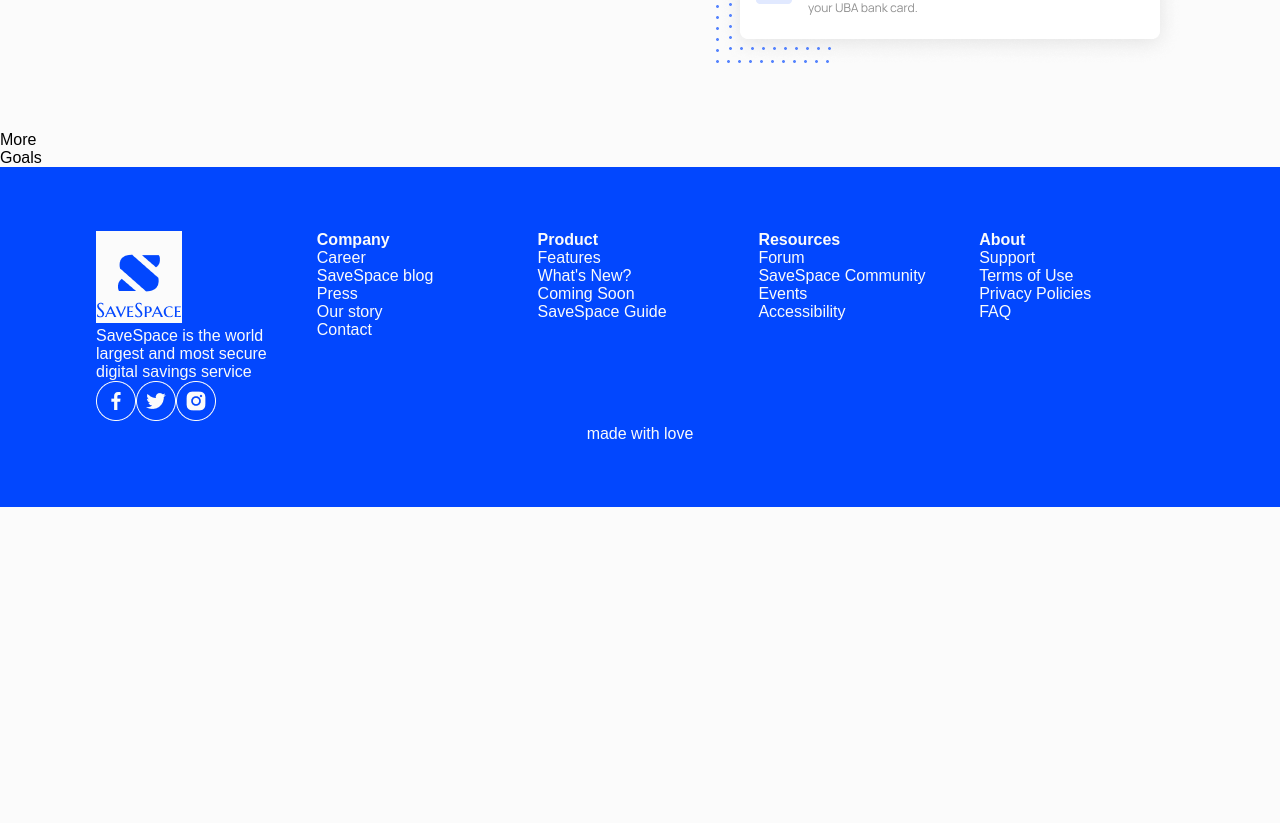
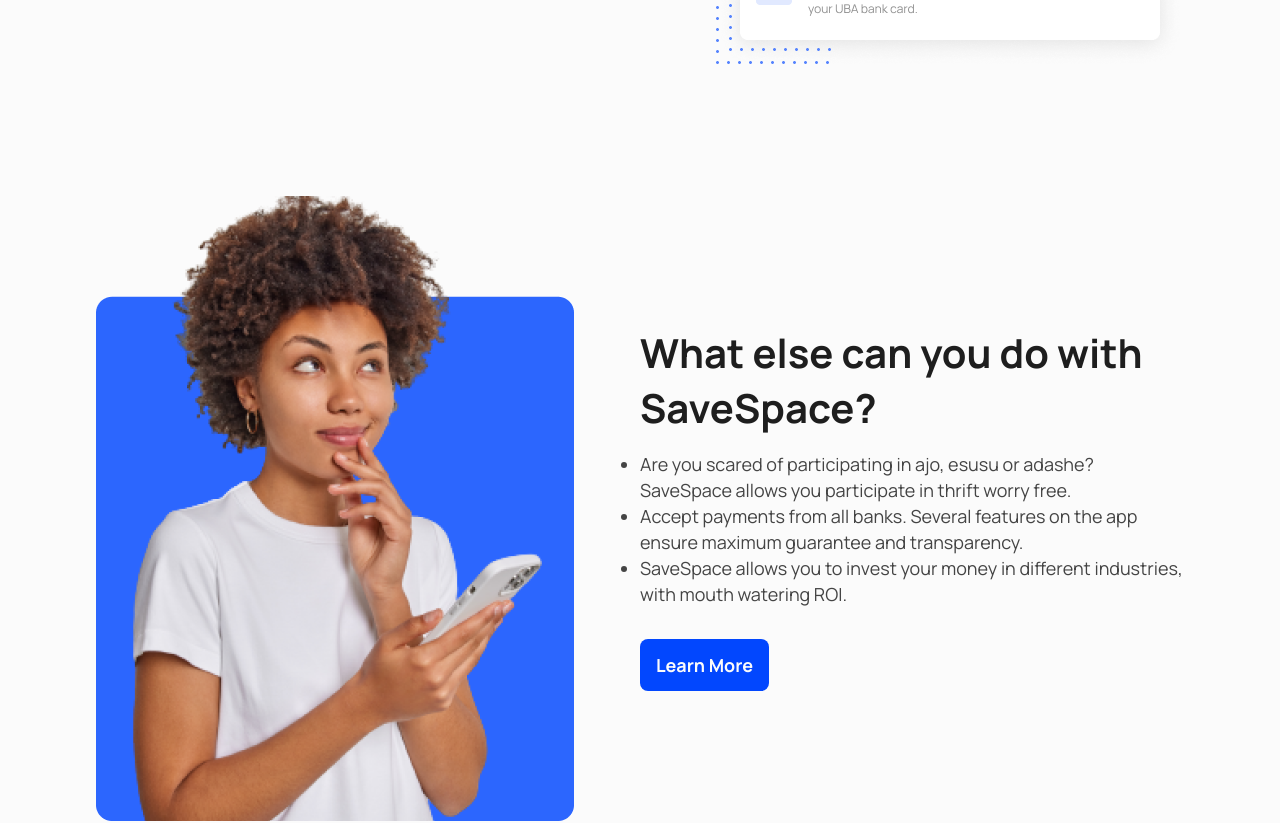
Before and after one commit to Eke-sims/savespace, a React (Create React App) app: page / in a window 1280 px wide. Shown: the part 2090-2913 px from the top of the page. Before the commit the page ends 2597 px from the top, so only its background shows below. Built offline with nearby package versions, Linux system fonts and the light colour scheme.

Commit message:
made the 'more' section

```diff
--- a/public/index.html
+++ b/public/index.html
@@ -9,6 +9,9 @@
       name="description"
       content="Web site created using create-react-app"
     />
+    <link rel="preconnect" href="https://fonts.googleapis.com">
+    <link rel="preconnect" href="https://fonts.gstatic.com" crossorigin>
+    <link href="https://fonts.googleapis.com/css2?family=Manrope:wght@200;300;400;500;600;700;800&display=swap" rel="stylesheet">
     <link rel="apple-touch-icon" href="%PUBLIC_URL%/logo192.png" />
     <link rel="manifest" href="%PUBLIC_URL%/manifest.json" />
     <title>Savespace</title>
--- a/src/App.css
+++ b/src/App.css
@@ -1,10 +1,13 @@
+@import url('https://fonts.googleapis.com/css2?family=Manrope:wght@200;300;400;500;600;700;800&display=swap');
+
 *{
     box-sizing: border-box;
     margin: 0;
     padding: 0;
     --bgColor: #fbfbfb;
     --secondaryColor:#0247fe;
-    --font-family: 'Manrope',Arial, Helvetica, sans-serif;
+    --font-family: 'Manrope', Arial, Helvetica, sans-serif;
+    scroll-behavior: smooth;
 }
 
 a{
--- a/src/components/footer/Footer.jsx
+++ b/src/components/footer/Footer.jsx
@@ -1,5 +1,5 @@
 import './footer.css'
-import logo from '../../assets/logo.png'
+import logo from '../../assets/logo white.png'
 import facebook from '../../assets/facebookIcon.png'
 import twitter from '../../assets/twitterIcon.png'
 import instagram from '../../assets/InstagramIcon.png'
@@ -8,7 +8,7 @@ const Footer = () => {
   return (
     <footer className='section__padding ss__footer' id='footer'>
       <div className="ss__footer_links-container">
-        <div className='ss__footer_link-section'>
+        <div className='ss__footer_link-section logo-section'>
           <img src={logo} alt="logo" className="ss__footer_logo" />
           <p>SaveSpace is the world largest and most secure digital savings service</p>
           <div className="ss__footer_social-link-container">
@@ -56,7 +56,7 @@ const Footer = () => {
         </div>
       </div>
       <div className="ss__footer_copy">
-        <p className="ss__footer_copy-text">made with love</p>
+        <p className="ss__footer_copy-text">© 2022 SaveSpace - Made with</p>
       </div>
     </footer>
   )
--- a/src/components/footer/footer.css
+++ b/src/components/footer/footer.css
@@ -4,28 +4,66 @@
     display: flex;
     flex-direction: column;
     justify-content: space-between;
+    padding-bottom: 1rem !important;
 }
 
 .ss__footer_links-container{
     display: flex;
-    gap: 1rem;
+    flex-wrap: wrap;
+    justify-content: space-between;
 }
 
 .ss__footer_link-section{
-    flex: 1;
     flex-direction: column;
-}
-
-.ss__footer_logo{
-    background-color: var(--bgColor);
+    margin-bottom: 1rem;
 }
 
 .ss__footer_link{
     list-style: none;
 }
 
+.ss__footer_links-header{
+    font-weight: 700;
+    font-size: 24px;
+    line-height: 33px;
+}
+
+.logo-section{
+    margin-right: 92px;
+    justify-content: flex-start;
+    width: 265px;
+}
+
+.ss__footer_link-section p{
+    font-weight: 400;
+    font-size: 16px;
+    line-height: 26px;
+    margin-top: 16px;
+}
+
+.ss__footer_social-link-container{
+    display: flex;
+    gap: 1rem;
+    margin-top: 24px;
+}
+
+.ss__footer_social-link-container img{
+    height: 40px;
+    width: 40px;
+}
+
+.ss__footer_link li{
+    font-family: 'Manrope';
+    font-style: normal;
+    font-weight: 400;
+    font-size: 18px;
+    line-height: 24px;
+    margin-top: 16px;
+}
+
 .ss__footer_copy{
     align-items: center;
     display: flex;
     justify-content: center;
+    margin-top: 48px;
 }
--- a/src/components/more/More.jsx
+++ b/src/components/more/More.jsx
@@ -1,8 +1,22 @@
 import './more.css'
+import girl from '../../assets/girlImg.png'
 
 const More = () => {
   return (
-    <div>More</div>
+    <section className="section__padding ss__more">
+      <div className="ss__more_image-container">
+        <img src={girl} alt="girl" />
+      </div>
+      <div className="ss__more_content">
+        <h1 className="ss__more_content_title">What else can you do with SaveSpace?</h1>
+        <ul className="ss__more_content_list">
+          <li>Are you scared of participating in ajo, esusu or adashe? SaveSpace allows you participate in thrift worry free.</li>
+          <li>Accept payments from all banks. Several features on the app ensure maximum guarantee and transparency.</li>
+          <li>SaveSpace allows you to invest your money in different industries, with mouth watering ROI.</li>
+        </ul>
+        <button className='learn-more'>Learn More</button>
+      </div>
+    </section>
   )
 }
 
--- a/src/components/more/more.css
+++ b/src/components/more/more.css
@@ -0,0 +1,53 @@
+.ss__more{
+    display: flex;
+}
+
+.ss__more_image-container{
+    display: flex;
+    flex: 1;
+}
+
+.ss__more_content{
+    align-items: flex-start;
+    justify-content: center;
+    display: flex;
+    flex-direction: column;
+    flex: 1;
+}
+
+.ss__more_content_title{
+    font-family: 'Manrope';
+    font-weight: 700;
+    font-size: 40px;
+    line-height: 55px;
+    color: #1E1E1E;
+}
+
+.ss__more_content_list{
+    margin-top: 16px;
+    gap: 24px;
+}
+
+.ss__more_content_list li{
+    font-family: 'Manrope';
+    font-style: normal;
+    font-weight: 400;
+    font-size: 18px;
+    line-height: 26px;
+    color: #444444;
+}
+
+.learn-more{
+    background-color: var(--secondaryColor);
+    border: none;
+    border-radius: 8px;
+    font-family: 'Manrope';
+    font-style: normal;
+    font-weight: 700;
+    font-size: 18px;
+    line-height: 20px;
+    margin-top: 32px;
+    outline: none;
+    padding: 1rem;
+    color: #FBFBFB;
+}
--- a/src/index.css
+++ b/src/index.css
@@ -1,10 +1,8 @@
 body {
   margin: 0;
-  font-family: -apple-system, BlinkMacSystemFont, 'Segoe UI', 'Roboto', 'Oxygen',
-    'Ubuntu', 'Cantarell', 'Fira Sans', 'Droid Sans', 'Helvetica Neue',
-    sans-serif;
   -webkit-font-smoothing: antialiased;
   -moz-osx-font-smoothing: grayscale;
+  scroll-behavior: smooth;
 }
 
 code {
```
Also changed, not shown: src/assets/logo white.png (added), src/components/journey/import.js (renamed from src/components/journey/import.jsx).
